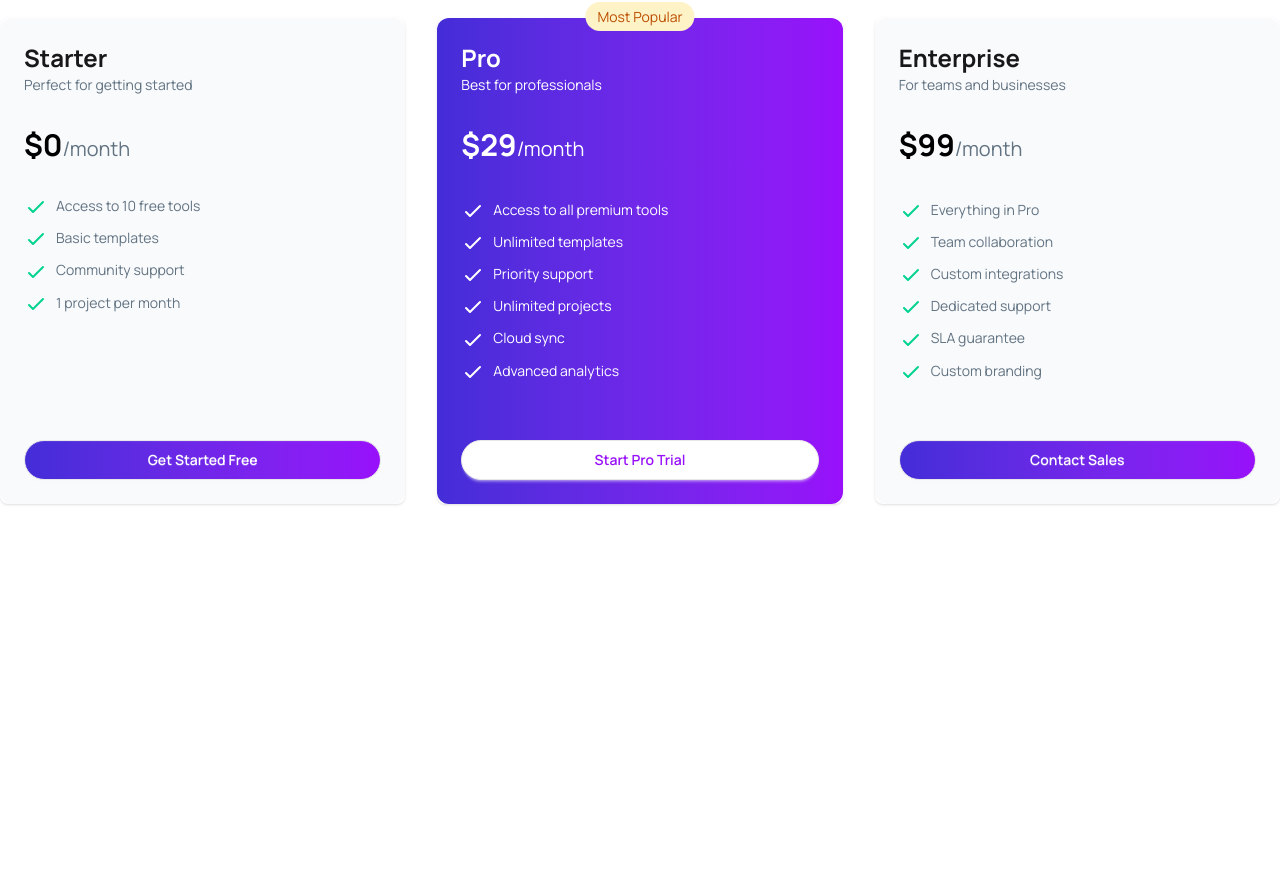
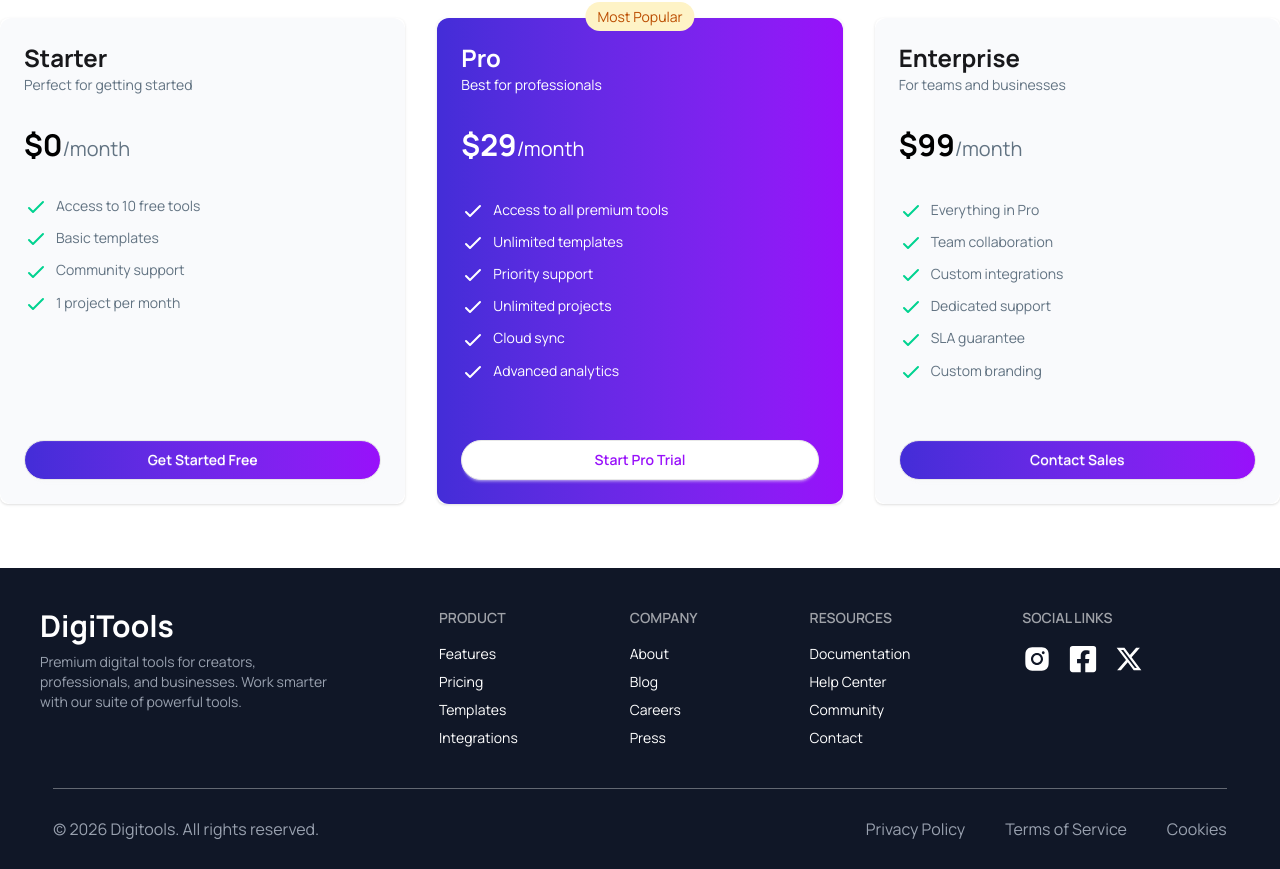
Before and after one commit to Saharier36/Digital-Tools-Shop, a React (Vite) app: page / in a window 1280 px wide. Shown: the part 1871-2740 px from the top of the page. Before the commit the page ends 2439 px from the top, so only its background shows below. Built offline with nearby package versions, Linux system fonts and the light colour scheme.

Commit message:
added footer

```diff
--- a/src/App.jsx
+++ b/src/App.jsx
@@ -1,5 +1,6 @@
 import './App.css'
 import Banner from './components/Banner/Banner'
+import Footer from './components/Footer/Footer'
 import Nav from './components/Nav/Nav'
 import Pricing from './components/Pricing/Pricing'
 import Products from './components/Products/Products'
@@ -16,6 +17,7 @@
     {/* <Products></Products> not complete */}
     <Steps></Steps>
     <Pricing></Pricing>
+    <Footer></Footer>
     </>
   )
 }
--- /dev/null
+++ b/src/components/Footer/Footer.jsx
@@ -0,0 +1,70 @@
+import React from "react";
+import { AiFillInstagram } from "react-icons/ai";
+import { FaFacebookSquare } from "react-icons/fa";
+import { RiTwitterXFill } from "react-icons/ri";
+
+const Footer = () => {
+  return (
+    <div className="bg-[#101727] text-white">
+      <footer className="footer sm:footer-horizontal p-10">
+        <aside>
+          <h1 className="text-3xl font-bold">DigiTools</h1>
+          <p className="text-gray-400">
+            Premium digital tools for creators, <br /> professionals, and
+            businesses. Work smarter <br /> with our suite of powerful tools.
+          </p>
+        </aside>
+        <nav>
+          <h6 className="footer-title">Product</h6>
+          <a className="link link-hover">Features</a>
+          <a className="link link-hover">Pricing</a>
+          <a className="link link-hover">Templates</a>
+          <a className="link link-hover">Integrations</a>
+        </nav>
+        <nav>
+          <h6 className="footer-title">Company</h6>
+          <a className="link link-hover">About</a>
+          <a className="link link-hover">Blog</a>
+          <a className="link link-hover">Careers</a>
+          <a className="link link-hover">Press</a>
+        </nav>
+        <nav>
+          <h6 className="footer-title">Resources</h6>
+          <a className="link link-hover">Documentation</a>
+          <a className="link link-hover">Help Center</a>
+          <a className="link link-hover">Community</a>
+          <a className="link link-hover">Contact</a>
+        </nav>
+        <nav>
+          <h6 className="footer-title">Social Links</h6>
+          <div className="grid grid-flow-col gap-4">
+            <a href="">
+              <AiFillInstagram className="text-3xl"></AiFillInstagram>
+            </a>
+            <a href="">
+              <FaFacebookSquare className="text-3xl"></FaFacebookSquare>
+            </a>
+            <a href="">
+              <RiTwitterXFill className="text-3xl"></RiTwitterXFill>
+            </a>
+          </div>
+        </nav>
+      </footer>
+      <div className="w-11/12 mx-auto">
+        <hr className="opacity-35" />
+        <div className="md:flex justify-between items-center py-7">
+          <p className="text-gray-400">
+            &copy; 2026 Digitools. All rights reserved.
+          </p>
+          <div className="space-x-5 md:space-x-10 text-gray-400">
+            <span>Privacy Policy</span>
+            <span>Terms of Service</span>
+            <span>Cookies</span>
+          </div>
+        </div>
+      </div>
+    </div>
+  );
+};
+
+export default Footer;
```
